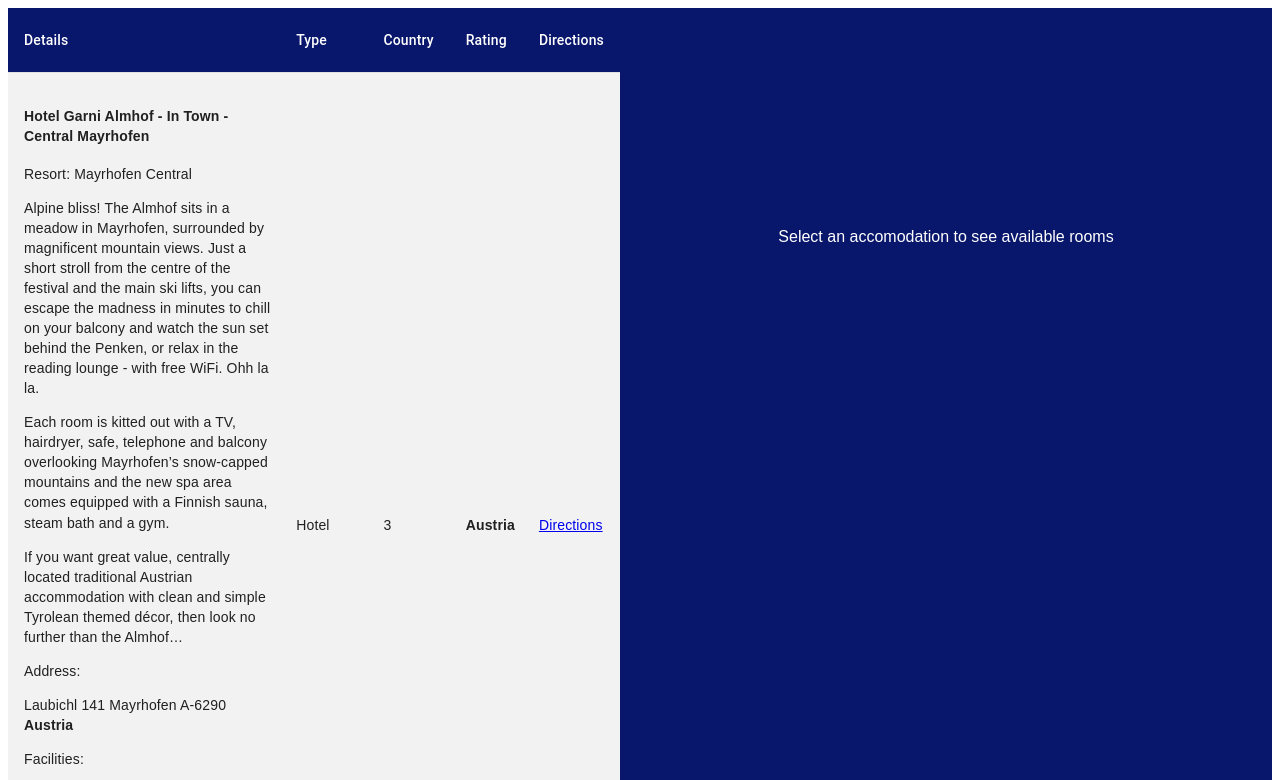
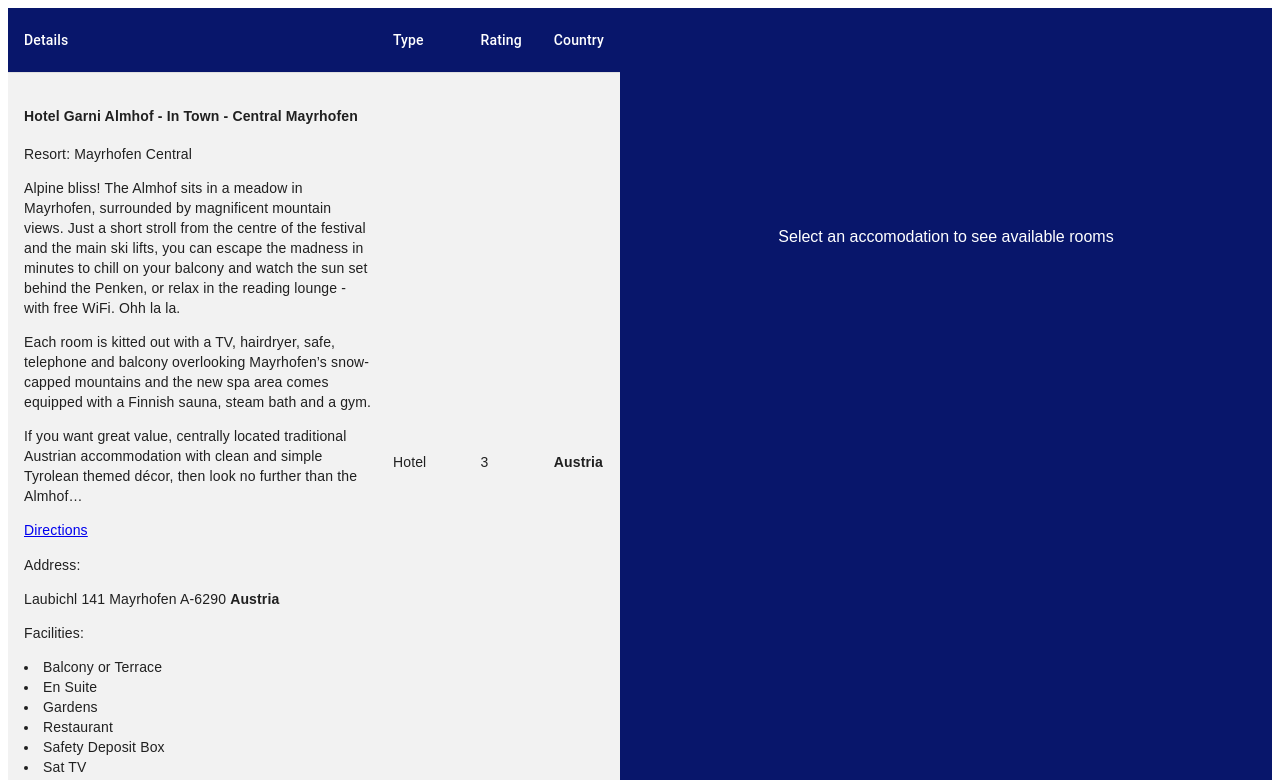
Before and after one commit to RazvanAnisia/accommodations, a React (Create React App) app: page / in a window 1280 px wide. Shown: the top 780 px of the page. Built offline with nearby package versions, Linux system fonts and the light colour scheme.

Commit message:
added scrollTo functionality and removed directions column

```diff
--- a/src/components/Accomodations/Table/index.js
+++ b/src/components/Accomodations/Table/index.js
@@ -1,4 +1,4 @@
-import React, { useState, useEffect } from 'react';
+import React, { useState, useRef } from 'react';
 
 import parse from 'html-react-parser';
 
@@ -8,13 +8,14 @@ import TableCell from '@material-ui/core/TableCell';
 
 import * as S from './styles';
 
-const columnsHeaders = ['Details', 'Type', 'Country', 'Rating', 'Directions'];
+const columnsHeaders = ['Details', 'Type', 'Rating', 'Country'];
 
-export default function Table({ data, setSelectedRooms }) {
+export default function Table({ data, setSelectedRooms, scrollAnim }) {
   const [sortedData, setSortedData] = useState(data);
 
   const handleAccomClick = rooms => {
     setSelectedRooms(rooms);
+    scrollAnim();
   };
 
   return (
@@ -39,6 +40,14 @@ export default function Table({ data, setSelectedRooms }) {
                 <h4>{accomodation.name}</h4>
                 <p>Resort: {accomodation.resort.name}</p>
                 <div>{parse(accomodation.description)}</div>
+                <a
+                  href={`https://www.google.com/maps/search/?api=1&query=${
+                    accomodation.location['@location_lat']
+                  },${accomodation.location['@location_long']}`}
+                  target="_blank"
+                >
+                  Directions
+                </a>
                 <p>Address:</p>
                 <span>{accomodation.address_1 && accomodation.address_1} </span>
                 <span>{accomodation.address_2 && accomodation.address_2} </span>
@@ -60,16 +69,6 @@ export default function Table({ data, setSelectedRooms }) {
                   {accomodation.country.name && accomodation.country.name}
                 </strong>
               </TableCell>
-              <TableCell>
-                <a
-                  href={`https://www.google.com/maps/search/?api=1&query=${
-                    accomodation.location['@location_lat']
-                  },${accomodation.location['@location_long']}`}
-                  target="_blank"
-                >
-                  Directions
-                </a>
-              </TableCell>
             </S.MUIBodyTableRow>
           ))}
         </S.MUITableBody>
--- a/src/components/Accomodations/index.js
+++ b/src/components/Accomodations/index.js
@@ -1,6 +1,6 @@
 import * as data from '../../utils/accommodation_data.json';
 
-import React, { useState, useEffect } from 'react';
+import React, { useState, useRef } from 'react';
 import Rooms from './Rooms';
 import Table from './Table';
 
@@ -8,10 +8,22 @@ import * as S from './styles';
 
 function Accomodations() {
   const [selectedRooms, setSelectedRooms] = useState(null);
+  const roomRef = useRef();
 
+  const scrollAnim = () => {
+    roomRef.current.scrollIntoView({
+      behavior: 'smooth',
+      block: 'start'
+    });
+  };
   return (
     <S.StyledWrapper>
-      <Table setSelectedRooms={setSelectedRooms} data={data.accommodations} />
+      <Table
+        setSelectedRooms={setSelectedRooms}
+        data={data.accommodations}
+        scrollAnim={scrollAnim}
+      />
+      <span ref={roomRef}></span>
       <Rooms roomsData={selectedRooms} />
     </S.StyledWrapper>
   );
```
